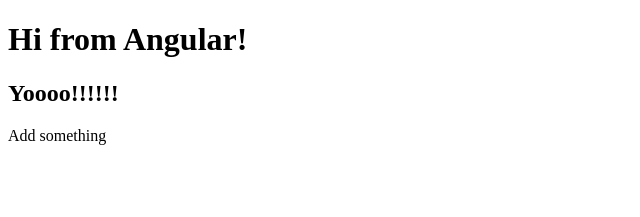
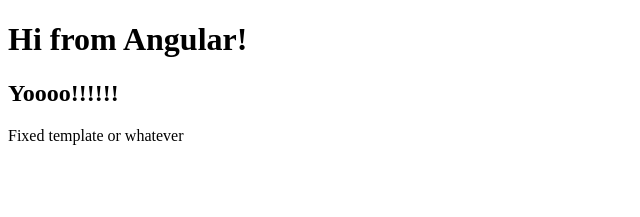
Before and after one commit to SergiiMost/angular-docker, an Angular app: page / in a window 1280 px wide. Shown: the top 217 px of the page, without its empty margins (0-640 px from the left). Built offline with nearby package versions, Linux system fonts and the light colour scheme.

Commit message:
added something

```diff
--- a/src/app/app.component.html
+++ b/src/app/app.component.html
@@ -1,3 +1,3 @@
 <h1>Hi from Angular!</h1>
 <h2>Yoooo!!!!!!</h2>
-<p>Add something</p>
+<p>Fixed template or whatever</p>
```
